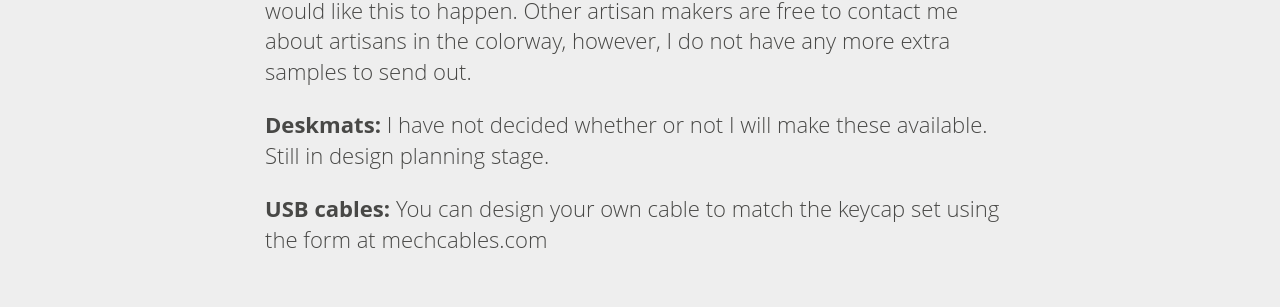
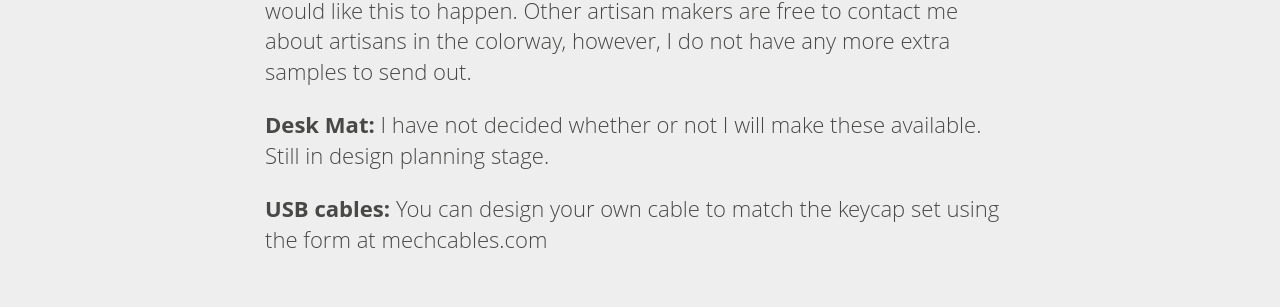
Before and after one commit to RedSunsRMK/redsunsrmk.github.io, a Jekyll site: the page built from _posts/2018-07-16-accessories-for-the-red-samurai.html, in a window 1280 px wide and 900 px high. Shown: the part 444-751 px from the top of the window. Built offline with Jekyll 4.4.1, drawn with Linux system fonts in a browser that asks for light colours.

Commit message:
Update 2018-07-16-accessories-for-the-red-samurai.html

```diff
--- a/_posts/2018-07-16-accessories-for-the-red-samurai.html
+++ b/_posts/2018-07-16-accessories-for-the-red-samurai.html
@@ -8,7 +8,7 @@ author_staff_member: redsuns
 ---
 
 <p><strong>Artisan keycaps:</strong> Last week, keycap samples have been sent to two makers from GeekHack and I have given them permission to create artisans in the "Red Samurai" colorway. These might be available for sale a few months from now (date unconfirmed) for a limited time in a raffle buy and in a very limited quantity, which means not everyone can purchase one. They will probably run in their typical price ranges on GeekHack in the [Artisan Services] forum. Please do not spam random maker inboxes if you would like this to happen. Other artisan makers are free to contact me about artisans in the colorway, however, I do not have any more extra samples to send out.</p>
-<p><strong>Deskmats:</strong> I have not decided whether or not I will make these available. Still in design planning stage.</p>
+<p><strong>Desk Mat:</strong> I have not decided whether or not I will make these available. Still in design planning stage.</p>
 <p><strong>USB cables:</strong> You can design your own cable to match the keycap set using the form at mechcables.com</p>
 <br />
 <p>Please note that any information you provide will be handled by the makers themselves. Using PayPal is advised. Buy at your own risk.</p>
```
